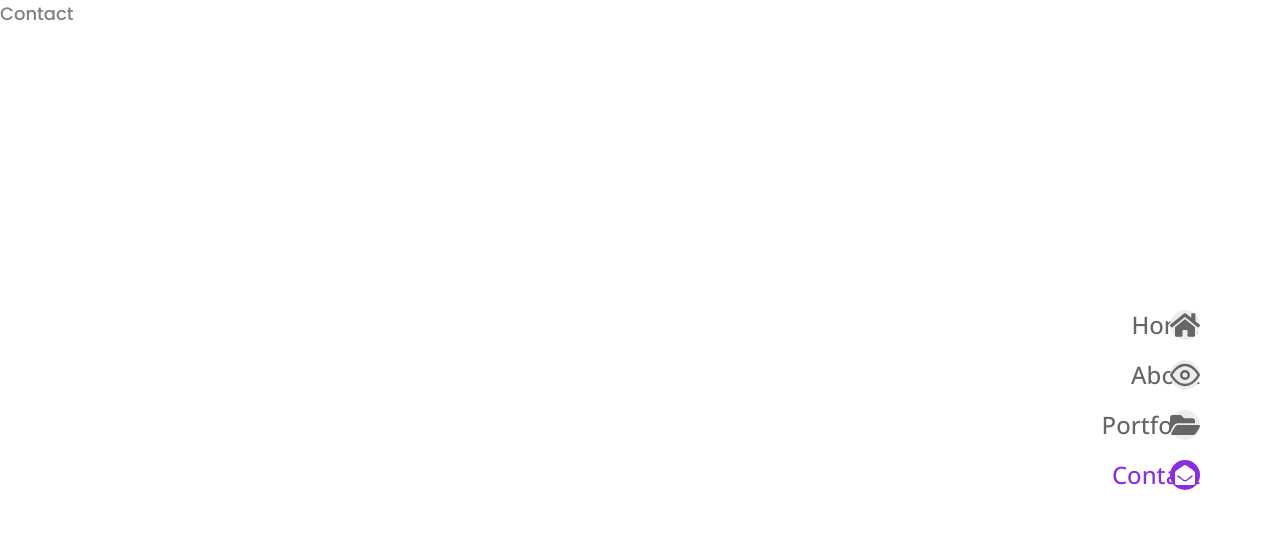
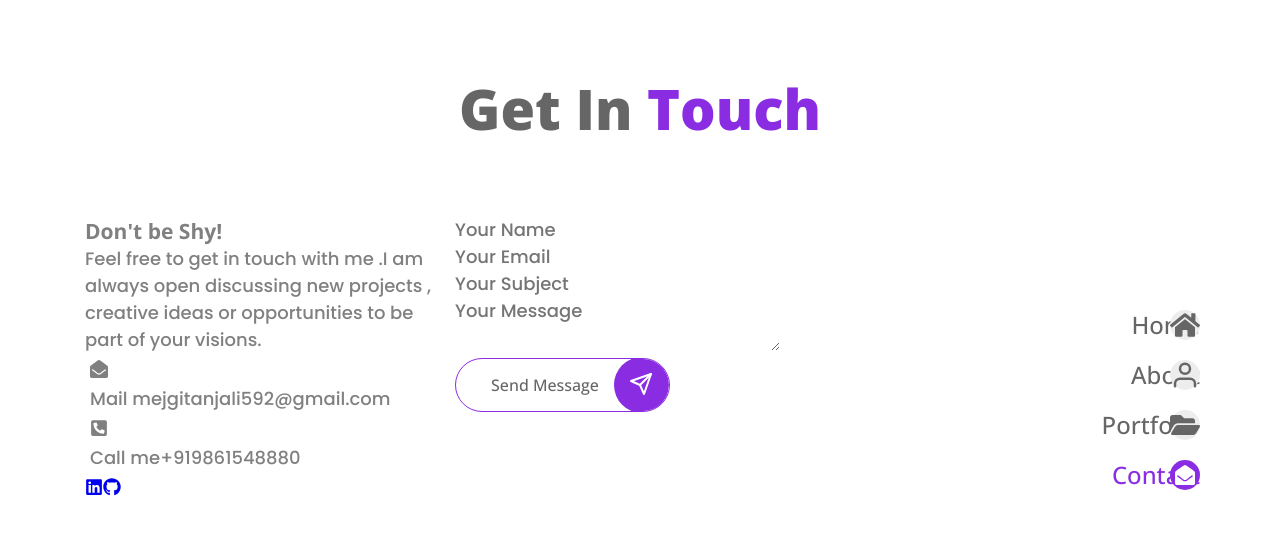
Before and after one commit to DEV-Gitanjali/MY_Portfolio, a React (Vite) app: page /contact in a window 1280 px wide. Shown: the top 534 px of the page. Built offline with nearby package versions, Linux system fonts and the light colour scheme.

Commit message:
this code for contact structure

```diff
--- a/src/data.jsx
+++ b/src/data.jsx
@@ -1,13 +1,13 @@
 import {
   FaHome,
-  FaEye,
+  FaUser,
   FaFolderOpen,
   FaEnvelopeOpen,
   // FaBriefcase,
   FaGraduationCap,
   FaCode,
 } from 'react-icons/fa';
-import { FiFileText, FiEye, FiExternalLink } from 'react-icons/fi';
+import { FiFileText, FiUser, FiExternalLink } from 'react-icons/fi';
 
 import Work1 from './assets/project-1.png';
 import Work2 from './assets/project-2.png';
@@ -38,7 +38,7 @@ export const links = [
   {
     id: 2,
     name: 'About',
-    icon: <FiEye className='nav__icon'/>,
+    icon: <FiUser className='nav__icon'/>,
     path: '/about',
   },
 
@@ -79,7 +79,7 @@ export const personalInfo = [
   {
     id: 4,
     title: 'Nationality : ',
-    description: 'Hindu',
+    description: 'Indian',
   },
 
 
@@ -216,7 +216,7 @@ export const portfolio = [
       },
 
       {
-        icon: <FiEye />,
+        icon: <FiUser />,
         title: 'live demo :',
         desc: 'https://spontaneous-trifle-c62858.netlify.app/',
       },
--- a/src/pages/contact/Contact.jsx
+++ b/src/pages/contact/Contact.jsx
@@ -1,11 +1,111 @@
-import React from 'react'
+// import React from 'react'
+import {
+  FaEnvelopeOpen,
+  FaPhoneSquareAlt,
+  FaLinkedin,
+  FaGithub,
+
+
+}  from 'react-icons/fa';
+
+import {FiSend} from 'react-icons/fi';
+
+import "./contact.css";
 
 const Contact = () => {
+
   return (
-    <div>
-      Contact
-    </div>
-  )
-}
 
-export default Contact
+    <section className='contact section'>
+       <h2 className='section__title'>
+        Get In <span>Touch</span>
+       </h2>
+
+       <div className="contact__container container grid">
+         <div className="content__data">
+          <h3 className="contact__title">Don't be Shy!</h3>
+
+          <p className="contact__description">
+            Feel free to get in touch with me .I am always open discussing new projects , creative ideas or opportunities to be part of your visions.
+          </p>
+          <div className='contact__info'>
+
+            <div className='info__item'>
+              <FaEnvelopeOpen className='info__icon'/>
+              <div>
+                <span className='info__title'>Mail me</span>
+                <span className="info__desc">jgitanjali592@gmail.com</span>
+              </div>
+              </div>
+
+            <div className='info__item'>
+              <FaPhoneSquareAlt className='info__icon'/>
+              <div>
+                <span className='info__title'>Call me</span>
+                <span className="info__desc">+919861548880</span>
+              </div>
+            </div>
+
+          </div>
+           <div className="contact__socials">
+            <a href='https://www.linkedin.com/in/gitanjali-jena-337376229/'  className='connect__social-link'>
+              < FaLinkedin/>
+            </a>
+            <a href='https://github.com/DEV-Gitanjali'  className='connect__social-link'>
+              < FaGithub/>
+            </a>
+
+
+
+           </div>
+         </div>
+
+       <form  className="action contact__form">
+          <div className="form__input-group">
+
+             <div className="form__input-div">
+               <input type="text"  placeholder='Your Name' className=" form__control" />
+             </div>
+
+             <div className="form__input-div">
+               <input type="email"  placeholder='Your Email' className=" form__control" />
+             </div>
+
+             <div className="form__input-div">
+               <input type="text"  placeholder='Your Subject' className=" form__control" />
+               </div>
+
+
+
+
+          </div>
+
+          <div className="form__input-div">
+               <textarea placeholder='Your Message' className='form__control textarea' ></textarea>
+          </div>
+
+          <button className='button'>
+            Send Message
+            <span className='button__icon content__button-icon'>
+              <FiSend/>
+            </span>
+
+          </button>
+
+       </form>
+
+
+
+
+
+
+
+
+       </div>
+     </section>
+
+    )
+
+    }
+
+export default Contact;
--- a/src/pages/contact/contact.css
+++ b/src/pages/contact/contact.css
@@ -0,0 +1,3 @@
+.contact__container{
+    grid-template-columns: 4fr 8fr;
+}
```
